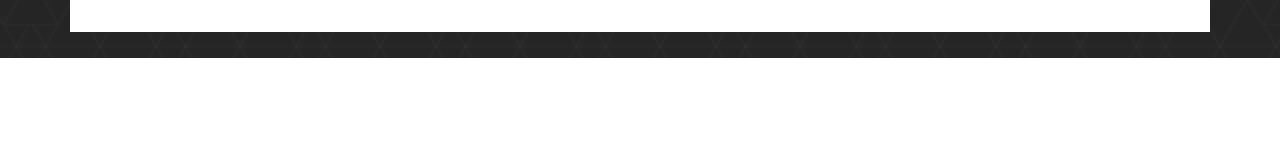
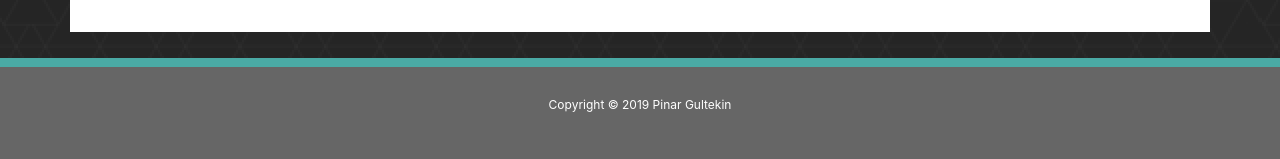
Before and after one commit to pinargultekin/Bootstrap-Portfolio, a plain HTML site: page portfolio.html in a window 1280 px wide. Shown: the part 1192-1351 px from the top of the page. Before the commit the page ends 1250 px from the top, so only its background shows below. Drawn offline with nearby package versions, Linux system fonts and the light colour scheme.

Commit message:
Added footer to portfolio.html

```diff
--- a/portfolio.html
+++ b/portfolio.html
@@ -82,5 +82,11 @@
       </div>
   </div>
   </div>
+  <div class="footer navbar sticky-bottom navbar-light ">
+    <div class="col-lg-12">
+      <p>Copyright &copy; 2019 Pinar Gultekin </p>
+    </div>
+</div>
+
   </body>
   </html>
```
